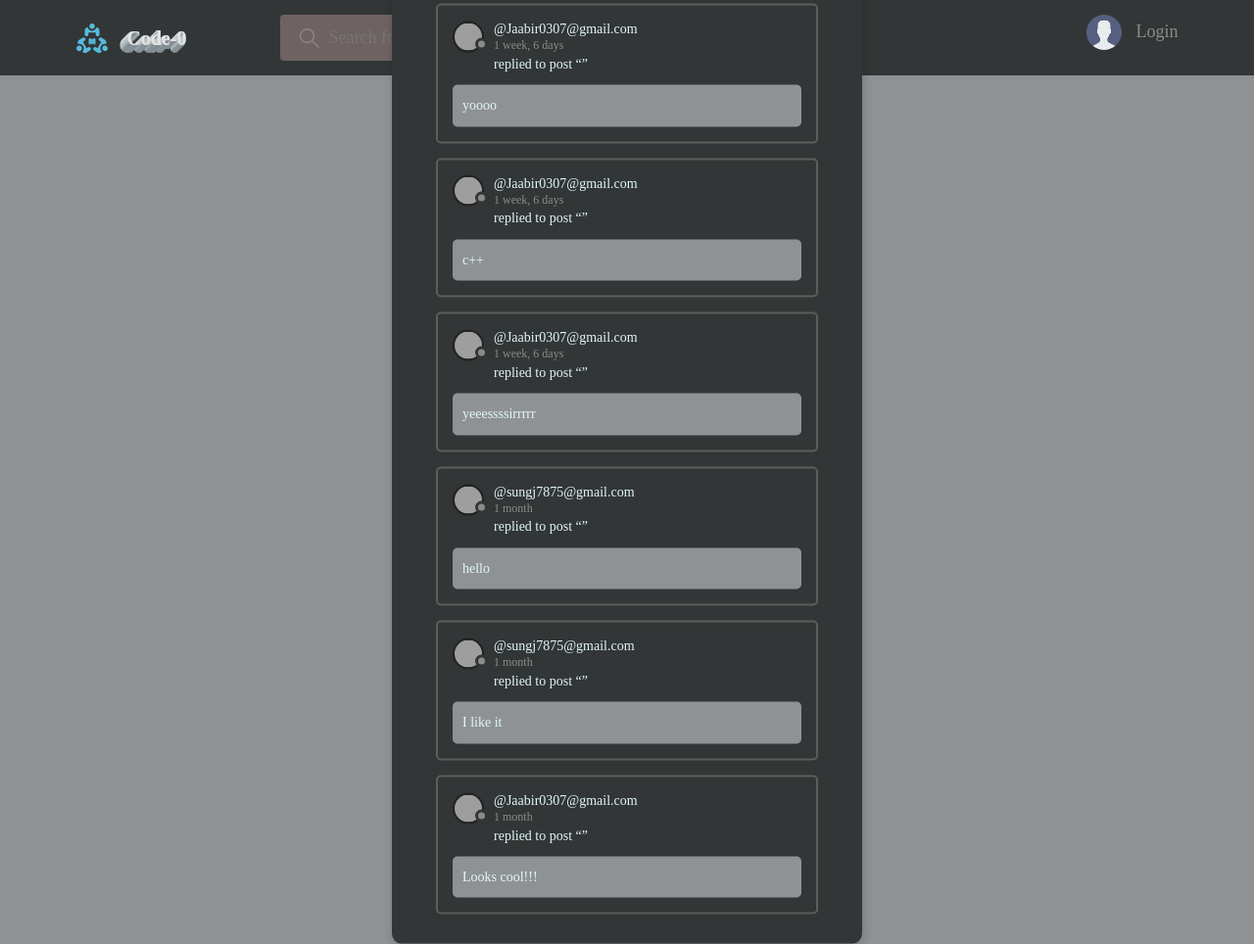
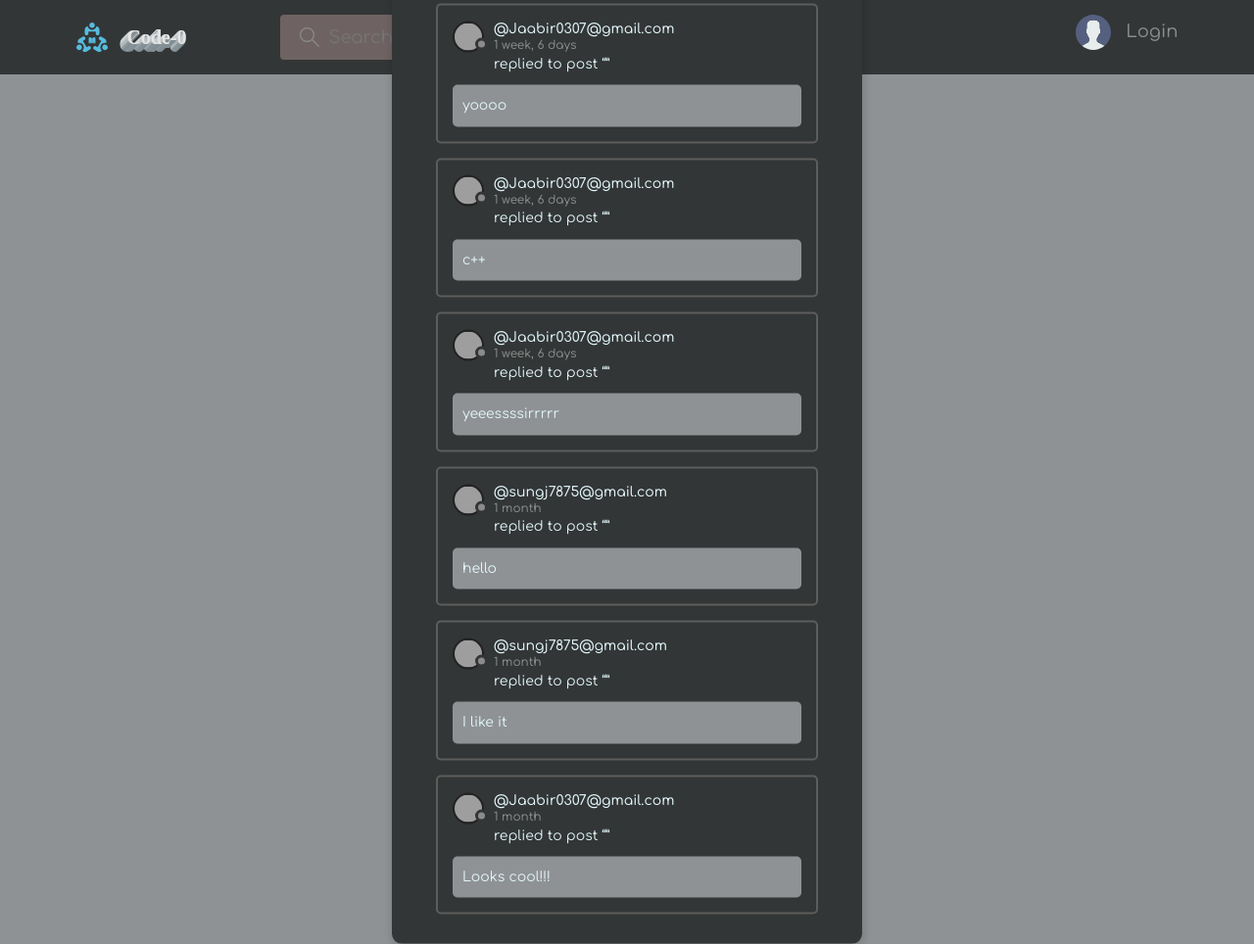
Before and after one commit to tolubori07/studybud, a Django app: page /activities/ in a window 1280 px wide. Shown: the whole page at 98% size. Run offline with Django 4.2, Linux system fonts and the light colour scheme; data comes from the database, SQL or seed files in the repository; parts of the project's set-up code (start-up, migrations or seed data) failed here and were passed over; some libraries are stand-ins or nearby versions; grey boxes are pictures that could not be loaded.

Commit message:
stylechanges

```diff
--- a/static/styles/style.css
+++ b/static/styles/style.css
@@ -14,7 +14,7 @@
   --color-error: #fc4b0b;
 }
 @font-face {
-  font-family: myFirstFont;
+  font-family: comfortaa;
   src: url(Comfortaa-VariableFont_wght.ttf);
 }
 /*========== base styles ==========*/
```
